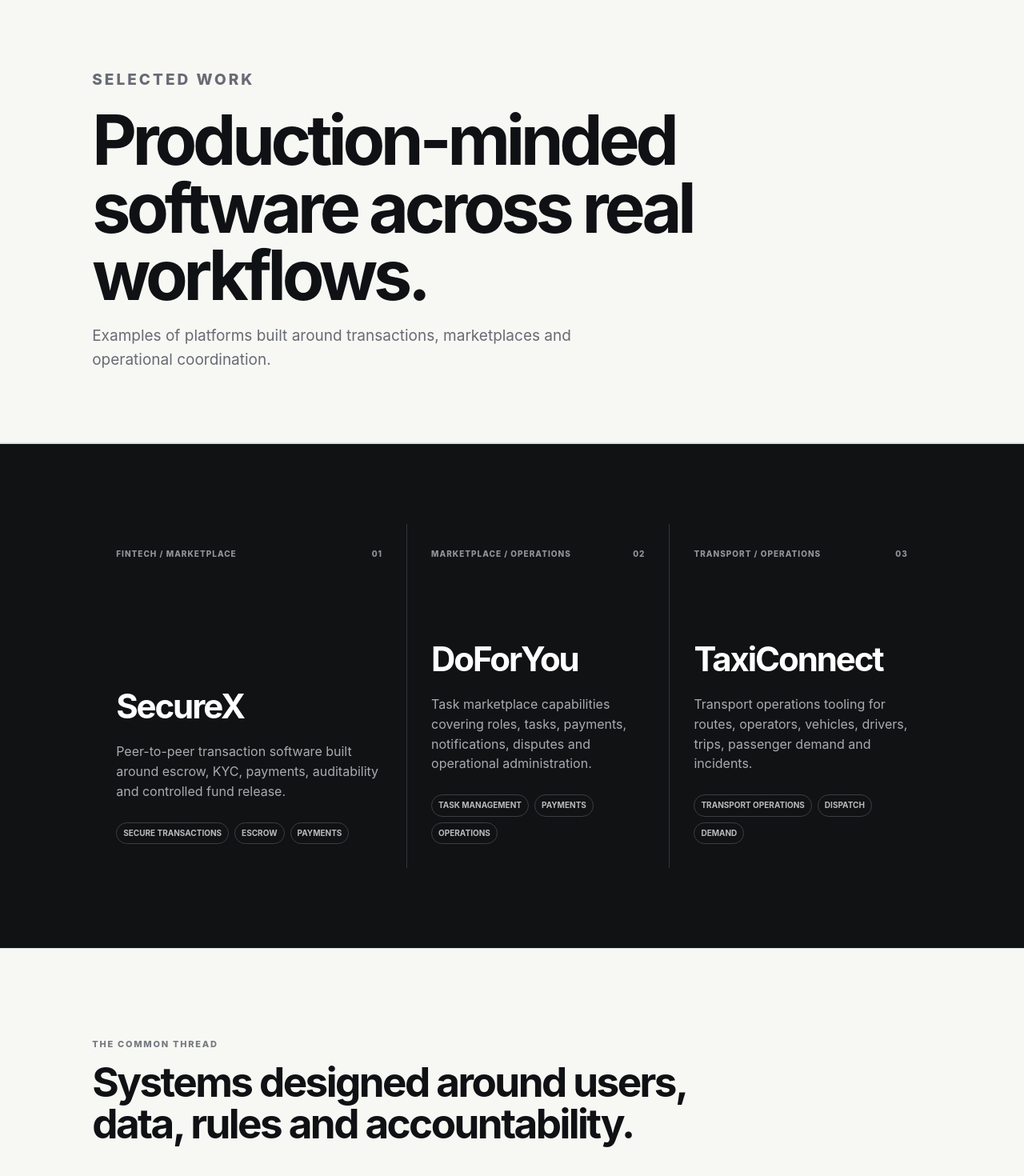
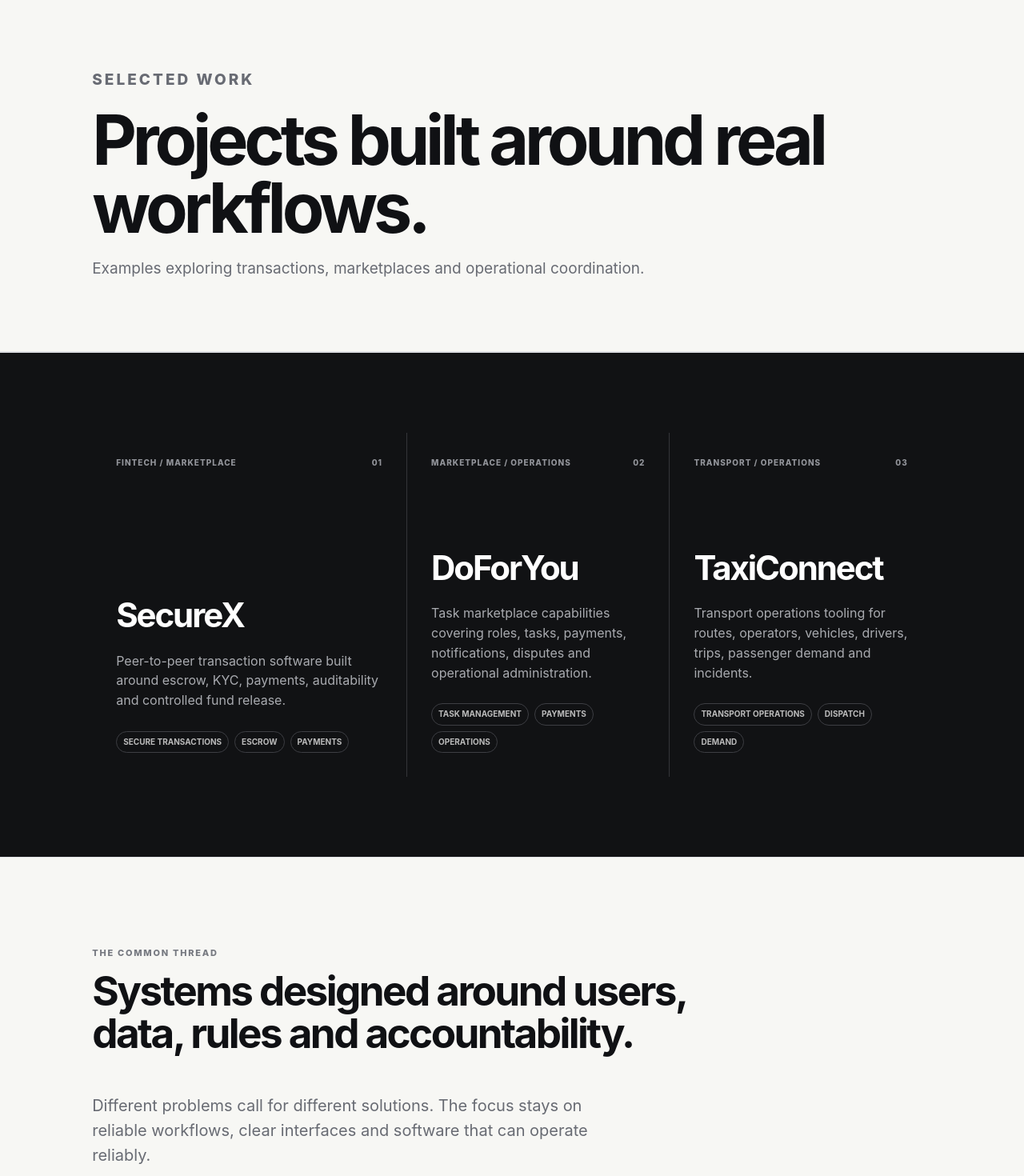
Before and after one commit to Christopher-Mokolare/business-software, an Angular app: page /work in a window 1280 px wide. Shown: the part 100-1570 px from the top of the page at 80% size. Built offline with nearby package versions, Linux system fonts and the light colour scheme.

Commit message:
Refine business software presentation and dark theme

```diff
--- a/src/app/pages/work.component.ts
+++ b/src/app/pages/work.component.ts
@@ -5,13 +5,13 @@ import { RouterLink } from '@angular/router';
   standalone: true,
   imports: [RouterLink],
   template: `
-<section class="page-hero"><p class="section-kicker">SELECTED WORK</p><h1>Production-minded software across real workflows.</h1><p>Examples of platforms built around transactions, marketplaces and operational coordination.</p></section>
+<section class="page-hero"><p class="section-kicker">SELECTED WORK</p><h1>Projects built around real workflows.</h1><p>Examples exploring transactions, marketplaces and operational coordination.</p></section>
 <section class="section dark"><div class="projects">
 <article class="project featured"><div class="project-top"><span>FINTECH / MARKETPLACE</span><span>01</span></div><h3>SecureX</h3><p>Peer-to-peer transaction software built around escrow, KYC, payments, auditability and controlled fund release.</p><div class="tags"><b>SECURE TRANSACTIONS</b><b>ESCROW</b><b>PAYMENTS</b></div></article>
 <article class="project"><div class="project-top"><span>MARKETPLACE / OPERATIONS</span><span>02</span></div><h3>DoForYou</h3><p>Task marketplace capabilities covering roles, tasks, payments, notifications, disputes and operational administration.</p><div class="tags"><b>TASK MANAGEMENT</b><b>PAYMENTS</b><b>OPERATIONS</b></div></article>
 <article class="project"><div class="project-top"><span>TRANSPORT / OPERATIONS</span><span>03</span></div><h3>TaxiConnect</h3><p>Transport operations tooling for routes, operators, vehicles, drivers, trips, passenger demand and incidents.</p><div class="tags"><b>TRANSPORT OPERATIONS</b><b>DISPATCH</b><b>DEMAND</b></div></article>
 </div></section>
-<section class="section"><p class="section-kicker">THE COMMON THREAD</p><h2>Systems designed around users, data, rules and accountability.</h2><p class="hero-copy">The stack changes with the problem. The focus stays on reliable workflows, clear interfaces and software that can operate in production.</p><a class="button primary" routerLink="/contact">Discuss your project →</a></section>
+<section class="section"><p class="section-kicker">THE COMMON THREAD</p><h2>Systems designed around users, data, rules and accountability.</h2><p class="hero-copy">Different problems call for different solutions. The focus stays on reliable workflows, clear interfaces and software that can operate reliably.</p><a class="button primary" routerLink="/contact">Discuss an idea →</a></section>
 `
 })
 export class WorkComponent {}
```
